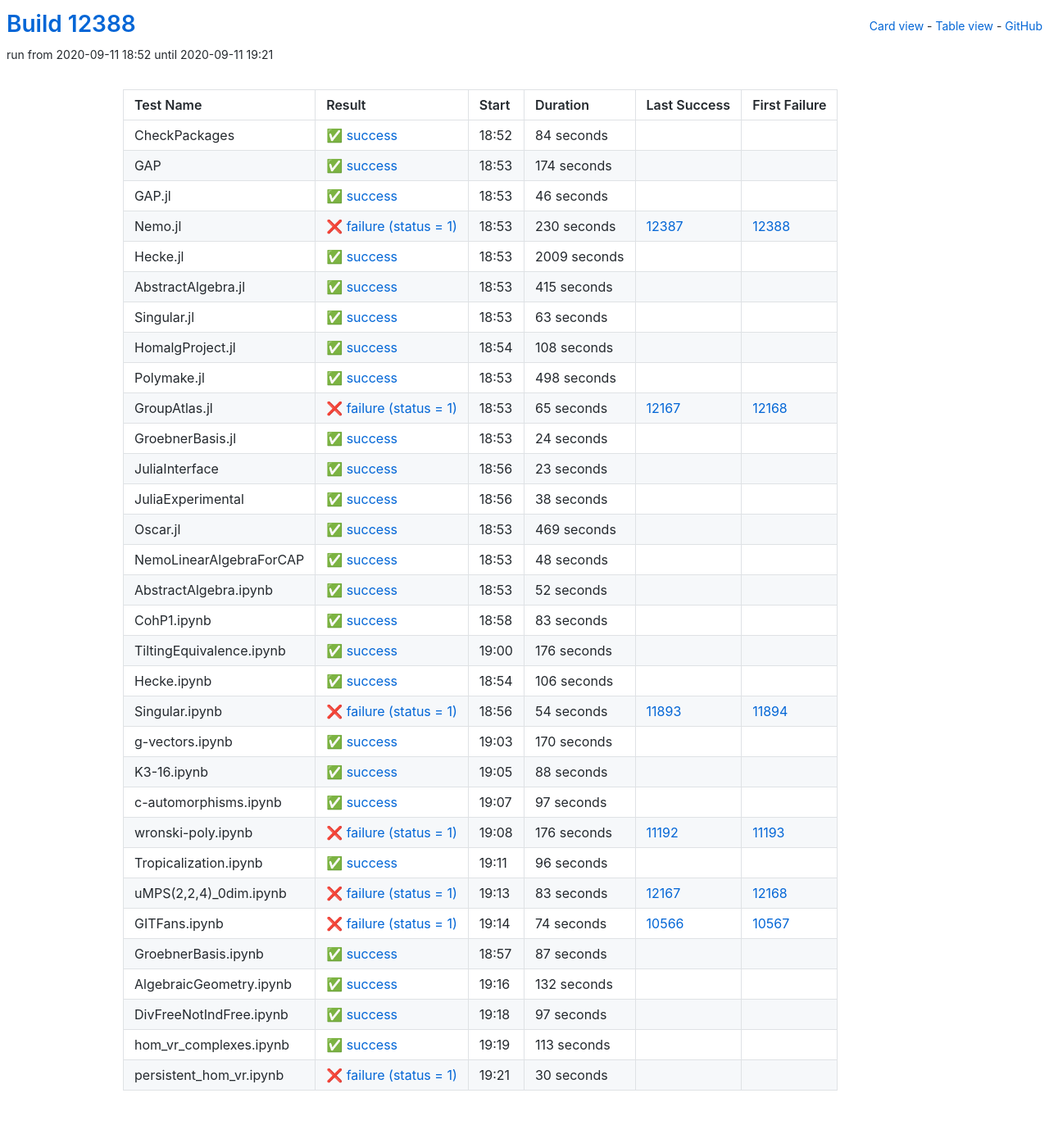
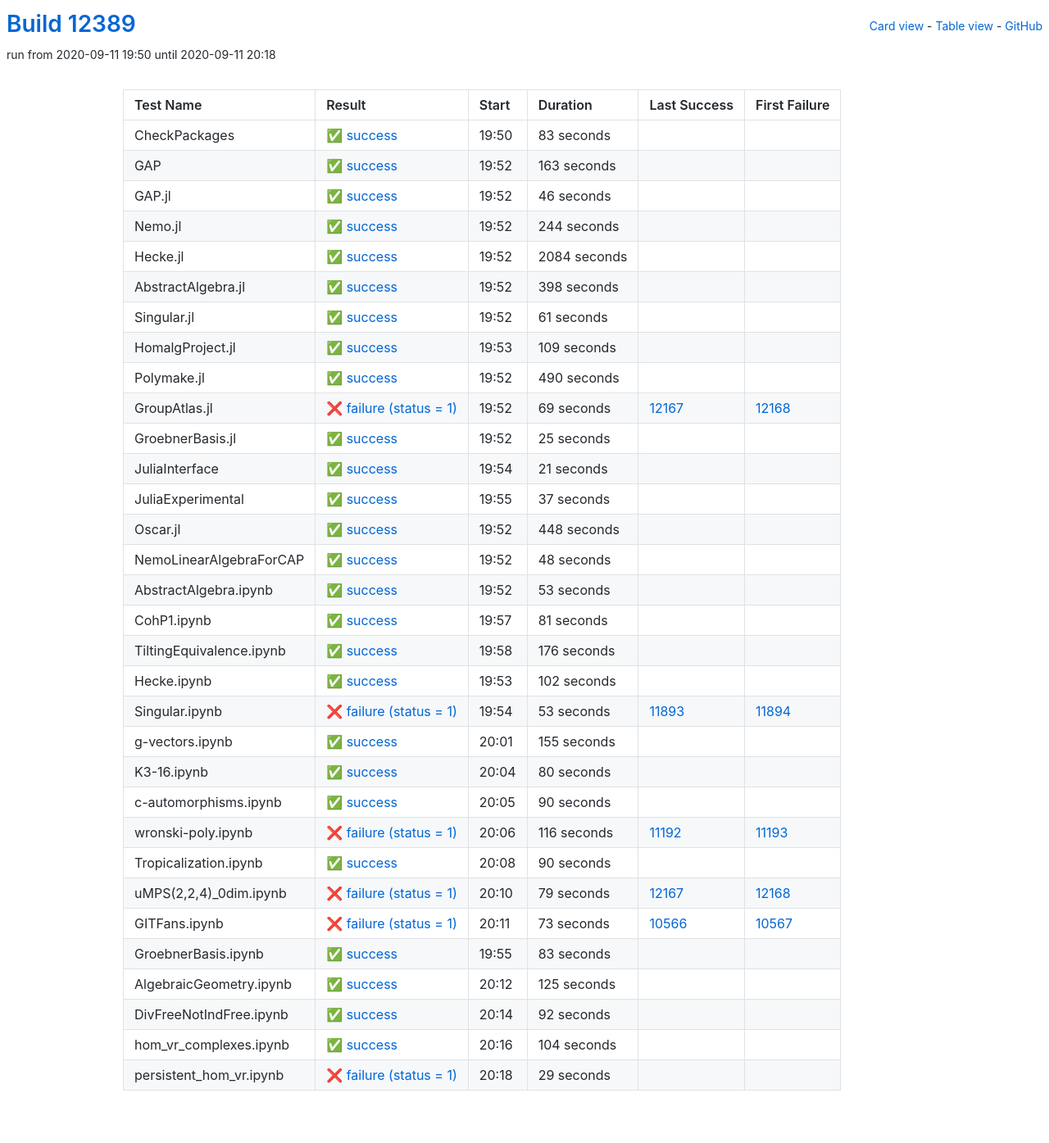
Before and after one commit to oscar-system/oscar-ci-status, a Jekyll site: the page built from table.html, in a window 1280 px wide. Shown: the whole page at 82% size. Built offline with Jekyll 4.4.1, drawn with Linux system fonts in a browser that asks for light colours.

Commit message:
Build #12389

```diff
--- a/_data/ci.yml
+++ b/_data/ci.yml
@@ -1,6 +1,6 @@
 ---
-build: 12388
-build_url: https://oscarci.mathematik.uni-kl.de/job/oscar/12388/
+build: 12389
+build_url: https://oscarci.mathematik.uni-kl.de/job/oscar/12389/
 job: oscar
 organization: oscar-system
 repo: oscar-ci-status
@@ -8,32 +8,32 @@
 tests:
 - name: CheckPackages
   id: checkpackages
-  log: https://oscarci.mathematik.uni-kl.de/job/oscar/12388/artifact/logs/build-12388/CheckPackages.log
-  start: 2020-09-11 18:52
+  log: https://oscarci.mathematik.uni-kl.de/job/oscar/12389/artifact/logs/build-12389/CheckPackages.log
+  start: 2020-09-11 19:50
   success: true
   exitcode: 0
   status: success
-  duration: 84
+  duration: 83
   last_success: false
   last_success_url:
   first_failure: false
   first_failure_url:
 - name: GAP
   id: gap
-  log: https://oscarci.mathematik.uni-kl.de/job/oscar/12388/artifact/logs/build-12388/GAP.log
-  start: 2020-09-11 18:53
+  log: https://oscarci.mathematik.uni-kl.de/job/oscar/12389/artifact/logs/build-12389/GAP.log
+  start: 2020-09-11 19:52
   success: true
   exitcode: 0
   status: success
-  duration: 174
+  duration: 163
   last_success: false
   last_success_url:
   first_failure: false
   first_failure_url:
 - name: GAP.jl
   id: gap-jl
-  log: https://oscarci.mathematik.uni-kl.de/job/oscar/12388/artifact/logs/build-12388/GAP.jl.log
-  start: 2020-09-11 18:53
+  log: https://oscarci.mathematik.uni-kl.de/job/oscar/12389/artifact/logs/build-12389/GAP.jl.log
+  start: 2020-09-11 19:52
   success: true
   exitcode: 0
   status: success
@@ -44,140 +44,140 @@
   first_failure_url:
 - name: Nemo.jl
   id: nemo-jl
-  log: https://oscarci.mathematik.uni-kl.de/job/oscar/12388/artifact/logs/build-12388/Nemo.jl.log
-  start: 2020-09-11 18:53
-  success: false
-  exitcode: 1
-  status: failure
-  duration: 230
-  last_success: 12387
-  last_success_url: https://oscarci.mathematik.uni-kl.de/job/oscar/12387/
-  first_failure: 12388
-  first_failure_url: https://oscarci.mathematik.uni-kl.de/job/oscar/12388/
-- name: Hecke.jl
-  id: hecke-jl
-  log: https://oscarci.mathematik.uni-kl.de/job/oscar/12388/artifact/logs/build-12388/Hecke.jl.log
-  start: 2020-09-11 18:53
+  log: https://oscarci.mathematik.uni-kl.de/job/oscar/12389/artifact/logs/build-12389/Nemo.jl.log
+  start: 2020-09-11 19:52
   success: true
   exitcode: 0
   status: success
-  duration: 2009
+  duration: 244
+  last_success: false
+  last_success_url:
+  first_failure: false
+  first_failure_url:
+- name: Hecke.jl
+  id: hecke-jl
+  log: https://oscarci.mathematik.uni-kl.de/job/oscar/12389/artifact/logs/build-12389/Hecke.jl.log
+  start: 2020-09-11 19:52
+  success: true
+  exitcode: 0
+  status: success
+  duration: 2084
   last_success: false
   last_success_url:
   first_failure: false
   first_failure_url:
 - name: AbstractAlgebra.jl
   id: abstractalgebra-jl
-  log: https://oscarci.mathematik.uni-kl.de/job/oscar/12388/artifact/logs/build-12388/AbstractAlgebra.jl.log
-  start: 2020-09-11 18:53
+  log: https://oscarci.mathematik.uni-kl.de/job/oscar/12389/artifact/logs/build-12389/AbstractAlgebra.jl.log
+  start: 2020-09-11 19:52
   success: true
   exitcode: 0
   status: success
-  duration: 415
+  duration: 398
   last_success: false
   last_success_url:
   first_failure: false
   first_failure_url:
 - name: Singular.jl
   id: singular-jl
-  log: https://oscarci.mathematik.uni-kl.de/job/oscar/12388/artifact/logs/build-12388/Singular.jl.log
-  start: 2020-09-11 18:53
+  log: https://oscarci.mathematik.uni-kl.de/job/oscar/12389/artifact/logs/build-12389/Singular.jl.log
+  start: 2020-09-11 19:52
   success: true
   exitcode: 0
   status: success
-  duration: 63
+  duration: 61
   last_success: false
   last_success_url:
   first_failure: false
   first_failure_url:
 - name: HomalgProject.jl
   id: homalgproject-jl
-  log: https://oscarci.mathematik.uni-kl.de/job/oscar/12388/artifact/logs/build-12388/HomalgProject.jl.log
-  start: 2020-09-11 18:54
+  log: https://oscarci.mathematik.uni-kl.de/job/oscar/12389/artifact/logs/build-12389/HomalgProject.jl.log
+  start: 2020-09-11 19:53
   success: true
   exitcode: 0
   status: success
-  duration: 108
+  duration: 109
   last_success: false
   last_success_url:
   first_failure: false
   first_failure_url:
 - name: Polymake.jl
   id: polymake-jl
-  log: https://oscarci.mathematik.uni-kl.de/job/oscar/12388/artifact/logs/build-12388/Polymake.jl.log
-  start: 2020-09-11 18:53
+  log: https://oscarci.mathematik.uni-kl.de/job/oscar/12389/artifact/logs/build-12389/Polymake.jl.log
+  start: 2020-09-11 19:52
   success: true
   exitcode: 0
   status: success
-  duration: 498
+  duration: 490
   last_success: false
   last_success_url:
   first_failure: false
   first_failure_url:
 - name: GroupAtlas.jl
   id: groupatlas-jl
-  log: https://oscarci.mathematik.uni-kl.de/job/oscar/12388/artifact/logs/build-12388/GroupAtlas.jl.log
-  start: 2020-09-11 18:53
+  log: https://oscarci.mathematik.uni-kl.de/job/oscar/12389/artifact/logs/build-12389/GroupAtlas.jl.log
+  start: 2020-09-11 19:52
   success: false
   exitcode: 1
   status: failure
-  duration: 65
+  duration: 69
   last_success: 12167
   last_success_url: https://oscarci.mathematik.uni-kl.de/job/oscar/12167/
   first_failure: 12168
   first_failure_url: https://oscarci.mathematik.uni-kl.de/job/oscar/12168/
 - name: GroebnerBasis.jl
   id: groebnerbasis-jl
-  log: https://oscarci.mathematik.uni-kl.de/job/oscar/12388/artifact/logs/build-12388/GroebnerBasis.jl.log
-  start: 2020-09-11 18:53
+  log: https://oscarci.mathematik.uni-kl.de/job/oscar/12389/artifact/logs/build-12389/GroebnerBasis.jl.log
+  start: 2020-09-11 19:52
   success: true
   exitcode: 0
   status: success
-  duration: 24
+  duration: 25
   last_success: false
   last_success_url:
   first_failure: false
   first_failure_url:
 - name: JuliaInterface
   id: juliainterface
-  log: https://oscarci.mathematik.uni-kl.de/job/oscar/12388/artifact/logs/build-12388/JuliaInterface.log
-  start: 2020-09-11 18:56
+  log: https://oscarci.mathematik.uni-kl.de/job/oscar/12389/artifact/logs/build-12389/JuliaInterface.log
+  start: 2020-09-11 19:54
   success: true
   exitcode: 0
   status: success
-  duration: 23
+  duration: 21
   last_success: false
   last_success_url:
   first_failure: false
   first_failure_url:
 - name: JuliaExperimental
   id: juliaexperimental
-  log: https://oscarci.mathematik.uni-kl.de/job/oscar/12388/artifact/logs/build-12388/JuliaExperimental.log
-  start: 2020-09-11 18:56
+  log: https://oscarci.mathematik.uni-kl.de/job/oscar/12389/artifact/logs/build-12389/JuliaExperimental.log
+  start: 2020-09-11 19:55
   success: true
   exitcode: 0
   status: success
-  duration: 38
+  duration: 37
   last_success: false
   last_success_url:
   first_failure: false
   first_failure_url:
 - name: Oscar.jl
   id: oscar-jl
-  log: https://oscarci.mathematik.uni-kl.de/job/oscar/12388/artifact/logs/build-12388/Oscar.jl.log
-  start: 2020-09-11 18:53
+  log: https://oscarci.mathematik.uni-kl.de/job/oscar/12389/artifact/logs/build-12389/Oscar.jl.log
+  start: 2020-09-11 19:52
   success: true
   exitcode: 0
   status: success
-  duration: 469
+  duration: 448
   last_success: false
   last_success_url:
   first_failure: false
   first_failure_url:
 - name: NemoLinearAlgebraForCAP
   id: nemolinearalgebraforcap
-  log: https://oscarci.mathematik.uni-kl.de/job/oscar/12388/artifact/logs/build-12388/NemoLinearAlgebraForCAP.log
-  start: 2020-09-11 18:53
+  log: https://oscarci.mathematik.uni-kl.de/job/oscar/12389/artifact/logs/build-12389/NemoLinearAlgebraForCAP.log
+  start: 2020-09-11 19:52
   success: true
   exitcode: 0
   status: success
@@ -188,32 +188,32 @@
   first_failure_url:
 - name: AbstractAlgebra.ipynb
   id: abstractalgebra-ipynb
-  log: https://oscarci.mathematik.uni-kl.de/job/oscar/12388/artifact/logs/build-12388/AbstractAlgebra.ipynb.log
-  start: 2020-09-11 18:53
+  log: https://oscarci.mathematik.uni-kl.de/job/oscar/12389/artifact/logs/build-12389/AbstractAlgebra.ipynb.log
+  start: 2020-09-11 19:52
   success: true
   exitcode: 0
   status: success
-  duration: 52
+  duration: 53
   last_success: false
   last_success_url:
   first_failure: false
   first_failure_url:
 - name: CohP1.ipynb
   id: cohp1-ipynb
-  log: https://oscarci.mathematik.uni-kl.de/job/oscar/12388/artifact/logs/build-12388/CohP1.ipynb.log
-  start: 2020-09-11 18:58
+  log: https://oscarci.mathematik.uni-kl.de/job/oscar/12389/artifact/logs/build-12389/CohP1.ipynb.log
+  start: 2020-09-11 19:57
   success: true
   exitcode: 0
   status: success
-  duration: 83
+  duration: 81
   last_success: false
   last_success_url:
   first_failure: false
   first_failure_url:
 - name: TiltingEquivalence.ipynb
   id: tiltingequivalence-ipynb
-  log: https://oscarci.mathematik.uni-kl.de/job/oscar/12388/artifact/logs/build-12388/TiltingEquivalence.ipynb.log
-  start: 2020-09-11 19:00
+  log: https://oscarci.mathematik.uni-kl.de/job/oscar/12389/artifact/logs/build-12389/TiltingEquivalence.ipynb.log
+  start: 2020-09-11 19:58
   success: true
   exitcode: 0
   status: success
@@ -224,168 +224,168 @@
   first_failure_url:
 - name: Hecke.ipynb
   id: hecke-ipynb
-  log: https://oscarci.mathematik.uni-kl.de/job/oscar/12388/artifact/logs/build-12388/Hecke.ipynb.log
-  start: 2020-09-11 18:54
+  log: https://oscarci.mathematik.uni-kl.de/job/oscar/12389/artifact/logs/build-12389/Hecke.ipynb.log
+  start: 2020-09-11 19:53
   success: true
   exitcode: 0
   status: success
-  duration: 106
+  duration: 102
   last_success: false
   last_success_url:
   first_failure: false
   first_failure_url:
 - name: Singular.ipynb
   id: singular-ipynb
-  log: https://oscarci.mathematik.uni-kl.de/job/oscar/12388/artifact/logs/build-12388/Singular.ipynb.log
-  start: 2020-09-11 18:56
+  log: https://oscarci.mathematik.uni-kl.de/job/oscar/12389/artifact/logs/build-12389/Singular.ipynb.log
+  start: 2020-09-11 19:54
   success: false
   exitcode: 1
   status: failure
-  duration: 54
+  duration: 53
   last_success: 11893
   last_success_url: https://oscarci.mathematik.uni-kl.de/job/oscar/11893/
   first_failure: 11894
   first_failure_url: https://oscarci.mathematik.uni-kl.de/job/oscar/11894/
 - name: g-vectors.ipynb
   id: g-vectors-ipynb
-  log: https://oscarci.mathematik.uni-kl.de/job/oscar/12388/artifact/logs/build-12388/g-vectors.ipynb.log
-  start: 2020-09-11 19:03
+  log: https://oscarci.mathematik.uni-kl.de/job/oscar/12389/artifact/logs/build-12389/g-vectors.ipynb.log
+  start: 2020-09-11 20:01
   success: true
   exitcode: 0
   status: success
-  duration: 170
+  duration: 155
   last_success: false
   last_success_url:
   first_failure: false
   first_failure_url:
 - name: K3-16.ipynb
   id: k3-16-ipynb
-  log: https://oscarci.mathematik.uni-kl.de/job/oscar/12388/artifact/logs/build-12388/K3-16.ipynb.log
-  start: 2020-09-11 19:05
+  log: https://oscarci.mathematik.uni-kl.de/job/oscar/12389/artifact/logs/build-12389/K3-16.ipynb.log
+  start: 2020-09-11 20:04
   success: true
   exitcode: 0
   status: success
-  duration: 88
+  duration: 80
   last_success: false
   last_success_url:
   first_failure: false
   first_failure_url:
 - name: c-automorphisms.ipynb
   id: c-automorphisms-ipynb
-  log: https://oscarci.mathematik.uni-kl.de/job/oscar/12388/artifact/logs/build-12388/c-automorphisms.ipynb.log
-  start: 2020-09-11 19:07
+  log: https://oscarci.mathematik.uni-kl.de/job/oscar/12389/artifact/logs/build-12389/c-automorphisms.ipynb.log
+  start: 2020-09-11 20:05
   success: true
   exitcode: 0
   status: success
-  duration: 97
+  duration: 90
   last_success: false
   last_success_url:
   first_failure: false
   first_failure_url:
 - name: wronski-poly.ipynb
   id: wronski-poly-ipynb
-  log: https://oscarci.mathematik.uni-kl.de/job/oscar/12388/artifact/logs/build-12388/wronski-poly.ipynb.log
-  start: 2020-09-11 19:08
+  log: https://oscarci.mathematik.uni-kl.de/job/oscar/12389/artifact/logs/build-12389/wronski-poly.ipynb.log
+  start: 2020-09-11 20:06
   success: false
   exitcode: 1
   status: failure
-  duration: 176
+  duration: 116
   last_success: 11192
   last_success_url: https://oscarci.mathematik.uni-kl.de/job/oscar/11192/
   first_failure: 11193
   first_failure_url: https://oscarci.mathematik.uni-kl.de/job/oscar/11193/
 - name: Tropicalization.ipynb
   id: tropicalization-ipynb
-  log: https://oscarci.mathematik.uni-kl.de/job/oscar/12388/artifact/logs/build-12388/Tropicalization.ipynb.log
-  start: 2020-09-11 19:11
+  log: https://oscarci.mathematik.uni-kl.de/job/oscar/12389/artifact/logs/build-12389/Tropicalization.ipynb.log
+  start: 2020-09-11 20:08
   success: true
   exitcode: 0
   status: success
-  duration: 96
+  duration: 90
   last_success: false
   last_success_url:
   first_failure: false
   first_failure_url:
 - name: uMPS(2,2,4)_0dim.ipynb
   id: umps-2-2-4-0dim-ipynb
-  log: https://oscarci.mathematik.uni-kl.de/job/oscar/12388/artifact/logs/build-12388/uMPS-2-2-4-_0dim.ipynb.log
-  start: 2020-09-11 19:13
+  log: https://oscarci.mathematik.uni-kl.de/job/oscar/12389/artifact/logs/build-12389/uMPS-2-2-4-_0dim.ipynb.log
+  start: 2020-09-11 20:10
   success: false
   exitcode: 1
   status: failure
-  duration: 83
+  duration: 79
   last_success: 12167
   last_success_url: https://oscarci.mathematik.uni-kl.de/job/oscar/12167/
   first_failure: 12168
   first_failure_url: https://oscarci.mathematik.uni-kl.de/job/oscar/12168/
 - name: GITFans.ipynb
   id: gitfans-ipynb
-  log: https://oscarci.mathematik.uni-kl.de/job/oscar/12388/artifact/logs/build-12388/GITFans.ipynb.log
-  start: 2020-09-11 19:14
+  log: https://oscarci.mathematik.uni-kl.de/job/oscar/12389/artifact/logs/build-12389/GITFans.ipynb.log
+  start: 2020-09-11 20:11
   success: false
   exitcode: 1
   status: failure
-  duration: 74
+  duration: 73
   last_success: 10566
   last_success_url: https://oscarci.mathematik.uni-kl.de/job/oscar/10566/
   first_failure: 10567
   first_failure_url: https://oscarci.mathematik.uni-kl.de/job/oscar/10567/
 - name: GroebnerBasis.ipynb
   id: groebnerbasis-ipynb
-  log: https://oscarci.mathematik.uni-kl.de/job/oscar/12388/artifact/logs/build-12388/GroebnerBasis.ipynb.log
-  start: 2020-09-11 18:57
+  log: https://oscarci.mathematik.uni-kl.de/job/oscar/12389/artifact/logs/build-12389/GroebnerBasis.ipynb.log
+  start: 2020-09-11 19:55
   success: true
   exitcode: 0
   status: success
-  duration: 87
+  duration: 83
   last_success: false
   last_success_url:
   first_failure: false
   first_failure_url:
 - name: AlgebraicGeometry.ipynb
   id: algebraicgeometry-ipynb
-  log: https://oscarci.mathematik.uni-kl.de/job/oscar/12388/artifact/logs/build-12388/AlgebraicGeometry.ipynb.log
-  start: 2020-09-11 19:16
+  log: https://oscarci.mathematik.uni-kl.de/job/oscar/12389/artifact/logs/build-12389/AlgebraicGeometry.ipynb.log
+  start: 2020-09-11 20:12
   success: true
   exitcode: 0
   status: success
-  duration: 132
+  duration: 125
   last_success: false
   last_success_url:
   first_failure: false
   first_failure_url:
 - name: DivFreeNotIndFree.ipynb
   id: divfreenotindfree-ipynb
-  log: https://oscarci.mathematik.uni-kl.de/job/oscar/12388/artifact/logs/build-12388/DivFreeNotIndFree.ipynb.log
-  start: 2020-09-11 19:18
+  log: https://oscarci.mathematik.uni-kl.de/job/oscar/12389/artifact/logs/build-12389/DivFreeNotIndFree.ipynb.log
+  start: 2020-09-11 20:14
   success: true
   exitcode: 0
   status: success
-  duration: 97
+  duration: 92
   last_success: false
   last_success_url:
   first_failure: false
   first_failure_url:
 - name: hom_vr_complexes.ipynb
   id: hom-vr-complexes-ipynb
-  log: https://oscarci.mathematik.uni-kl.de/job/oscar/12388/artifact/logs/build-12388/hom_vr_complexes.ipynb.log
-  start: 2020-09-11 19:19
+  log: https://oscarci.mathematik.uni-kl.de/job/oscar/12389/artifact/logs/build-12389/hom_vr_complexes.ipynb.log
+  start: 2020-09-11 20:16
   success: true
   exitcode: 0
   status: success
-  duration: 113
+  duration: 104
   last_success: false
   last_success_url:
   first_failure: false
   first_failure_url:
 - name: persistent_hom_vr.ipynb
   id: persistent-hom-vr-ipynb
-  log: https://oscarci.mathematik.uni-kl.de/job/oscar/12388/artifact/logs/build-12388/persistent_hom_vr.ipynb.log
-  start: 2020-09-11 19:21
+  log: https://oscarci.mathematik.uni-kl.de/job/oscar/12389/artifact/logs/build-12389/persistent_hom_vr.ipynb.log
+  start: 2020-09-11 20:18
   success: false
   exitcode: 1
   status: failure
-  duration: 30
+  duration: 29
   last_success: false
   last_success_url:
   first_failure: false
```
Also changed, not shown: README.md.
